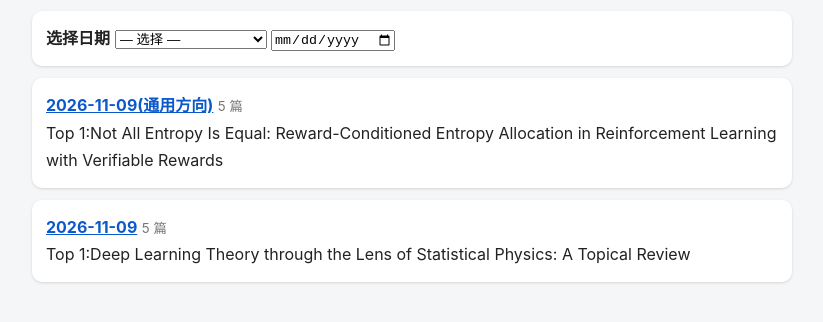
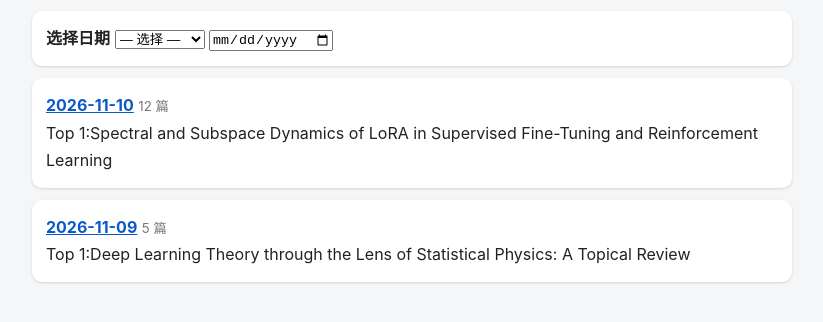
Before and after one commit to txyltop/arxiv-daily-paper, a plain HTML site: page index.html in a window 1280 px wide. Shown: the part 64-386 px from the top of the page, without its empty margins (228-1051 px from the left). Drawn offline with Linux system fonts and the light colour scheme.

Commit message:
update index.html

```diff
--- a/index.html
+++ b/index.html
@@ -5,4 +5,4 @@
 .pA{background:#d1f0d8}.pB{background:#fff1c2}.pC{background:#e5e5e5}.pri{display:inline-block;border-radius:4px;padding:0 8px;font-weight:700;margin-right:6px}
 .top{border-left:5px solid #e67e22;background:#fff8ef}.f b{display:block;color:#555;font-size:.85em;margin-top:.6em}
 .btn{display:inline-block;background:#0a58ca;color:#fff;border-radius:6px;padding:6px 14px;margin-top:8px;text-decoration:none}
-details{margin-top:8px}summary{cursor:pointer;color:#0a58ca}small{color:#777}</style></head><body><div class='w'><h1>arXiv 每日追踪</h1><div class='card'><b>选择日期</b> <select id='sel' onchange="if(this.value)location.href=this.value+'.html'"><option value=''>— 选择 —</option><option value='2026-11-09_general'>2026-11-09(通用方向)</option><option value='2026-11-09'>2026-11-09</option></select> <input type='date' id='dt' onchange="var v=this.value,k=KEYS.indexOf(v);if(k<0){alert('这一天没有记录');return}location.href=v+'.html'"></div><script>var KEYS=["2026-11-09_general", "2026-11-09"];</script><div class='card'><a href='2026-11-09_general.html'><b>2026-11-09(通用方向)</b></a> <small>5 篇</small><br>Top 1:Not All Entropy Is Equal: Reward-Conditioned Entropy Allocation in Reinforcement Learning with Verifiable Rewards</div><div class='card'><a href='2026-11-09.html'><b>2026-11-09</b></a> <small>5 篇</small><br>Top 1:Deep Learning Theory through the Lens of Statistical Physics: A Topical Review</div></div></body></html>
+details{margin-top:8px}summary{cursor:pointer;color:#0a58ca}small{color:#777}</style></head><body><div class='w'><h1>arXiv 每日追踪</h1><div class='card'><b>选择日期</b> <select id='sel' onchange="if(this.value)location.href=this.value+'.html'"><option value=''>— 选择 —</option><option value='2026-11-10'>2026-11-10</option><option value='2026-11-09'>2026-11-09</option></select> <input type='date' id='dt' onchange="var v=this.value,k=KEYS.indexOf(v);if(k<0){alert('这一天没有记录');return}location.href=v+'.html'"></div><script>var KEYS=["2026-11-10", "2026-11-09"];</script><div class='card'><a href='2026-11-10.html'><b>2026-11-10</b></a> <small>12 篇</small><br>Top 1:Spectral and Subspace Dynamics of LoRA in Supervised Fine-Tuning and Reinforcement Learning</div><div class='card'><a href='2026-11-09.html'><b>2026-11-09</b></a> <small>5 篇</small><br>Top 1:Deep Learning Theory through the Lens of Statistical Physics: A Topical Review</div></div></body></html>
```
